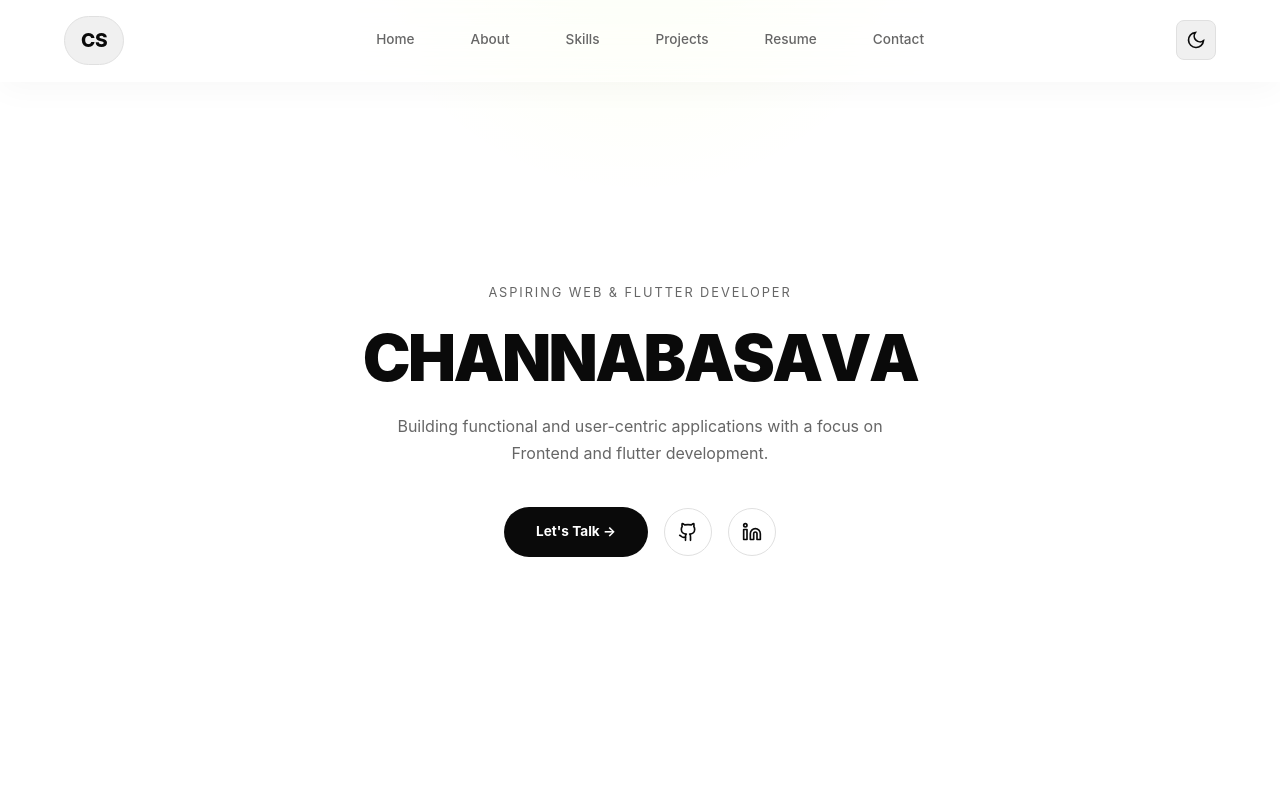
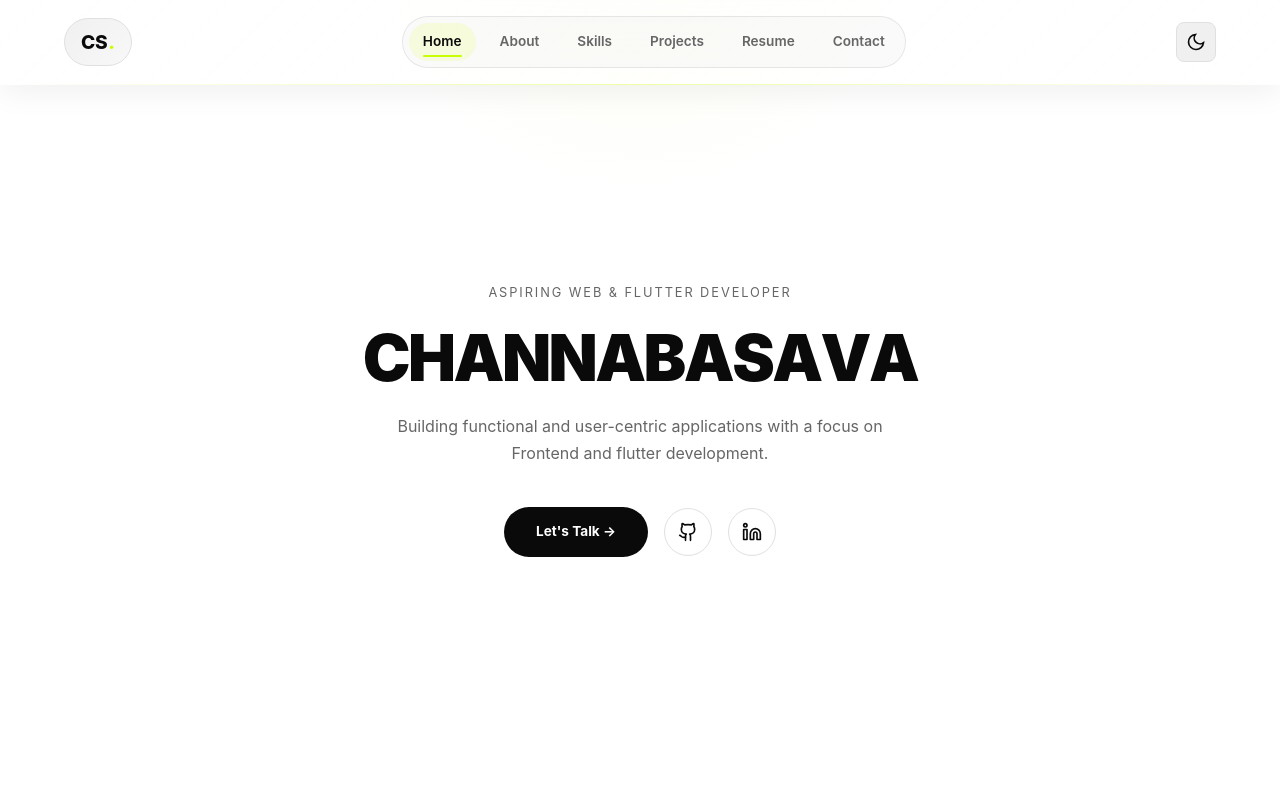
Before and after one commit to channabasav7/portfolio, a React (Vite) app: page / in a window 1280 px wide. Shown: the top 800 px of the page. Built offline with nearby package versions, Linux system fonts and the light colour scheme.

Commit message:
quick fixes

```diff
--- a/RESUME_PRINT_READY.html
+++ b/RESUME_PRINT_READY.html
@@ -241,7 +241,7 @@
       <h2>Education</h2>
       <div class="edu-row">
         <span>B.E., MVJ College of Engineering</span>
-        <span>[Add Graduation Year]</span>
+        <span>2027 (Expected)</span>
       </div>
       <p class="subtle">Open to internships and entry-level Flutter/Android developer opportunities.</p>
     </section>
--- a/public/resume-print.html
+++ b/public/resume-print.html
@@ -241,7 +241,7 @@
       <h2>Education</h2>
       <div class="edu-row">
         <span>B.E., MVJ College of Engineering</span>
-        <span>[Add Graduation Year]</span>
+        <span>2027 (Expected)</span>
       </div>
       <p class="subtle">Open to internships and entry-level Flutter/Android developer opportunities.</p>
     </section>
--- a/src/components/Navbar.jsx
+++ b/src/components/Navbar.jsx
@@ -1,3 +1,4 @@
+import { useEffect, useState } from 'react';
 import { motion } from 'framer-motion';
 import ThemeToggle from './ThemeToggle';
 import styles from './Navbar.module.css';
@@ -12,29 +13,91 @@ const navLinks = [
 ];
 
 export default function Navbar() {
+  const [activeSection, setActiveSection] = useState('#');
+  const [isScrolled, setIsScrolled] = useState(false);
+
+  useEffect(() => {
+    const sections = navLinks
+      .map((link) => link.href.replace('#', ''))
+      .filter((id) => id);
+
+    const updateNavState = () => {
+      setIsScrolled(window.scrollY > 24);
+
+      let current = '#';
+      for (const sectionId of sections) {
+        const section = document.getElementById(sectionId);
+        if (!section) {
+          continue;
+        }
+
+        const top = section.offsetTop - 120;
+        const bottom = top + section.offsetHeight;
+        if (window.scrollY >= top && window.scrollY < bottom) {
+          current = `#${sectionId}`;
+          break;
+        }
+      }
+
+      setActiveSection(current);
+    };
+
+    updateNavState();
+    window.addEventListener('scroll', updateNavState, { passive: true });
+
+    return () => {
+      window.removeEventListener('scroll', updateNavState);
+    };
+  }, []);
+
+  const navVariants = {
+    hidden: { y: -90, opacity: 0 },
+    visible: {
+      y: 0,
+      opacity: 1,
+      transition: {
+        duration: 0.7,
+        ease: [0.4, 0, 0.2, 1],
+        when: 'beforeChildren',
+        staggerChildren: 0.08,
+      },
+    },
+  };
+
+  const itemVariants = {
+    hidden: { y: -10, opacity: 0 },
+    visible: { y: 0, opacity: 1, transition: { duration: 0.45 } },
+  };
+
   return (
     <motion.nav
-      className={styles.nav}
-      initial={{ y: -100, opacity: 0 }}
-      animate={{ y: 0, opacity: 1 }}
-      transition={{ duration: 0.8, ease: [0.4, 0, 0.2, 1] }}
+      className={`${styles.nav} ${isScrolled ? styles.navScrolled : ''}`}
+      variants={navVariants}
+      initial="hidden"
+      animate="visible"
     >
       <div className={`container ${styles.inner}`}>
-        <a href="#" className={styles.logo}>
+        <motion.a href="#" className={styles.logo} variants={itemVariants} whileHover={{ y: -1 }}>
           CS<span className={styles.dot}>.</span>
-        </a>
+        </motion.a>
 
-        <div className={styles.links}>
+        <motion.div className={styles.links} variants={itemVariants}>
           {navLinks.map((link) => (
-            <a key={link.label} href={link.href} className={styles.link}>
+            <motion.a
+              key={link.label}
+              href={link.href}
+              className={`${styles.link} ${activeSection === link.href ? styles.linkActive : ''}`}
+              whileHover={{ y: -2 }}
+              whileTap={{ scale: 0.98 }}
+            >
               {link.label}
-            </a>
+            </motion.a>
           ))}
-        </div>
+        </motion.div>
 
-        <div className={styles.right}>
+        <motion.div className={styles.right} variants={itemVariants}>
           <ThemeToggle />
-        </div>
+        </motion.div>
       </div>
     </motion.nav>
   );
--- a/src/components/Navbar.module.css
+++ b/src/components/Navbar.module.css
@@ -5,19 +5,39 @@
   right: 0;
   z-index: 100;
   padding: 16px 24px;
-  background: rgba(10, 10, 10, 0.15);
+  background: linear-gradient(135deg, rgba(10, 10, 10, 0.48), rgba(10, 10, 10, 0.22));
   backdrop-filter: blur(40px);
   -webkit-backdrop-filter: blur(40px);
   border-bottom: 1px solid rgba(255, 255, 255, 0.08);
-  transition: background var(--transition), border-color var(--transition);
+  transition: background var(--transition), border-color var(--transition), box-shadow var(--transition), padding var(--transition);
   width: 100%;
-  box-shadow: 0 8px 32px rgba(0, 0, 0, 0.1);
+  box-shadow: 0 10px 32px rgba(0, 0, 0, 0.16);
+}
+
+.nav::after {
+  content: '';
+  position: absolute;
+  left: 0;
+  right: 0;
+  bottom: -1px;
+  height: 1px;
+  background: linear-gradient(90deg, transparent, rgba(200, 255, 0, 0.35), transparent);
+}
+
+.navScrolled {
+  padding: 10px 24px;
+  background: linear-gradient(135deg, rgba(10, 10, 10, 0.74), rgba(10, 10, 10, 0.5));
+  box-shadow: 0 14px 38px rgba(0, 0, 0, 0.22);
 }
 
 [data-theme='light'] .nav {
-  background: rgba(255, 255, 255, 0.3);
+  background: linear-gradient(135deg, rgba(255, 255, 255, 0.74), rgba(255, 255, 255, 0.45));
   border-bottom: 1px solid rgba(255, 255, 255, 0.3);
-  box-shadow: 0 8px 32px rgba(0, 0, 0, 0.03);
+  box-shadow: 0 8px 30px rgba(0, 0, 0, 0.06);
+}
+
+[data-theme='light'] .navScrolled {
+  background: linear-gradient(135deg, rgba(255, 255, 255, 0.9), rgba(255, 255, 255, 0.72));
 }
 
 .inner {
@@ -30,35 +50,72 @@
 .links {
   display: flex;
   align-items: center;
-  gap: 32px;
+  gap: 10px;
+  background: rgba(255, 255, 255, 0.03);
+  border: 1px solid rgba(255, 255, 255, 0.06);
+  border-radius: 999px;
+  padding: 6px;
+}
+
+[data-theme='light'] .links {
+  background: rgba(0, 0, 0, 0.02);
+  border-color: rgba(0, 0, 0, 0.08);
 }
 
 .link {
   font-size: 0.85rem;
-  font-weight: 500;
+  font-weight: 600;
   color: var(--text-secondary);
   position: relative;
-  transition: color var(--transition);
-  padding: 8px 12px;
-  border-radius: 20px;
+  transition: color var(--transition), background var(--transition), transform var(--transition);
+  padding: 8px 14px;
+  border-radius: 999px;
 }
 
 .link::after {
-  display: none;
+  content: '';
+  position: absolute;
+  left: 14px;
+  right: 14px;
+  bottom: 4px;
+  height: 2px;
+  background: var(--accent);
+  border-radius: 999px;
+  transform: scaleX(0);
+  transform-origin: center;
+  transition: transform var(--transition);
 }
 
 .link:hover {
   color: var(--text-primary);
-  background: rgba(255, 255, 255, 0.05);
+  background: rgba(255, 255, 255, 0.08);
+}
+
+.link:hover::after {
+  transform: scaleX(1);
 }
 
 [data-theme='light'] .link:hover {
-  background: rgba(0, 0, 0, 0.05);
+  background: rgba(0, 0, 0, 0.06);
+}
+
+.linkActive {
+  color: var(--text-primary);
+  background: rgba(200, 255, 0, 0.12);
+}
+
+.linkActive::after {
+  transform: scaleX(1);
 }
 
 @media (max-width: 768px) {
   .links {
     display: none;
+  }
+
+  .nav,
+  .navScrolled {
+    padding: 10px 16px;
   }
 }
 
@@ -67,14 +124,22 @@
   font-weight: 800;
   letter-spacing: -0.02em;
   color: var(--text-primary);
-  background: var(--bg-card);
+  background: linear-gradient(135deg, var(--bg-card), var(--bg-secondary));
   padding: 8px 16px;
   border-radius: 100px;
   border: 1px solid var(--border);
+  transition: transform var(--transition), box-shadow var(--transition), border-color var(--transition);
 }
 
-.logo span {
-  display: none;
+.logo:hover {
+  transform: translateY(-1px);
+  border-color: var(--accent);
+  box-shadow: 0 8px 20px rgba(200, 255, 0, 0.16);
+}
+
+.dot {
+  color: var(--accent);
+  margin-left: 1px;
 }
 
 .right {
--- a/src/components/Resume.jsx
+++ b/src/components/Resume.jsx
@@ -34,6 +34,12 @@ export default function Resume() {
           viewport={{ once: true, margin: '-80px' }}
           transition={{ duration: 0.75, ease: [0.4, 0, 0.2, 1] }}
         >
+          <div className={styles.metaStrip}>
+            <span className={styles.metaChip}>Flutter / Android</span>
+            <span className={styles.metaChip}>Expected Graduation: 2027</span>
+            <span className={styles.metaChip}>Open to Internship</span>
+          </div>
+
           <div className={styles.topRow}>
             <div>
               <h3 className={styles.name}>Channabasava S M</h3>
@@ -64,14 +70,14 @@ export default function Resume() {
               View Full Resume
             </a>
             <a
-              href="/resume-print.html"
+              href="/Channabasava_SM_Resume.pdf"
               target="_blank"
               rel="noopener noreferrer"
               className={styles.secondaryBtn}
-              download="Channabasava_SM_Resume.html"
+              download="Channabasava_SM_Resume.pdf"
             >
               <Download size={16} />
-              Download
+              Download PDF
             </a>
           </div>
         </motion.div>
--- a/src/components/Resume.module.css
+++ b/src/components/Resume.module.css
@@ -1,6 +1,7 @@
 .section {
   padding: 120px 0;
   position: relative;
+  overflow: hidden;
 }
 
 .section::before {
@@ -11,6 +12,18 @@
   right: 0;
   height: 1px;
   background: linear-gradient(90deg, transparent, var(--border), transparent);
+}
+
+.section::after {
+  content: '';
+  position: absolute;
+  width: 520px;
+  height: 520px;
+  top: -160px;
+  right: -180px;
+  border-radius: 50%;
+  background: radial-gradient(circle, rgba(200, 255, 0, 0.15) 0%, rgba(200, 255, 0, 0) 65%);
+  pointer-events: none;
 }
 
 .header {
@@ -46,6 +59,48 @@
   border: 1px solid var(--border);
   border-radius: var(--radius-lg);
   padding: 32px;
+  position: relative;
+  overflow: hidden;
+  box-shadow: 0 18px 44px rgba(0, 0, 0, 0.18);
+}
+
+.card::before {
+  content: '';
+  position: absolute;
+  inset: 0;
+  border-radius: inherit;
+  border: 1px solid rgba(200, 255, 0, 0.12);
+  pointer-events: none;
+}
+
+.card::after {
+  content: '';
+  position: absolute;
+  width: 260px;
+  height: 260px;
+  border-radius: 50%;
+  top: -120px;
+  right: -80px;
+  background: radial-gradient(circle, rgba(200, 255, 0, 0.2) 0%, rgba(200, 255, 0, 0) 70%);
+  pointer-events: none;
+}
+
+.metaStrip {
+  display: flex;
+  flex-wrap: wrap;
+  gap: 8px;
+  margin-bottom: 14px;
+}
+
+.metaChip {
+  font-size: 0.72rem;
+  text-transform: uppercase;
+  letter-spacing: 0.08em;
+  color: var(--text-secondary);
+  border: 1px solid var(--border);
+  background: rgba(255, 255, 255, 0.02);
+  padding: 6px 10px;
+  border-radius: 999px;
 }
 
 .topRow {
@@ -140,6 +195,10 @@
   color: var(--text-primary);
 }
 
+[data-theme='light'] .metaChip {
+  background: rgba(0, 0, 0, 0.02);
+}
+
 @media (max-width: 800px) {
   .points {
     grid-template-columns: 1fr;
```
Also changed, not shown: 2 other files (tests, documents, lock files or other folders).
